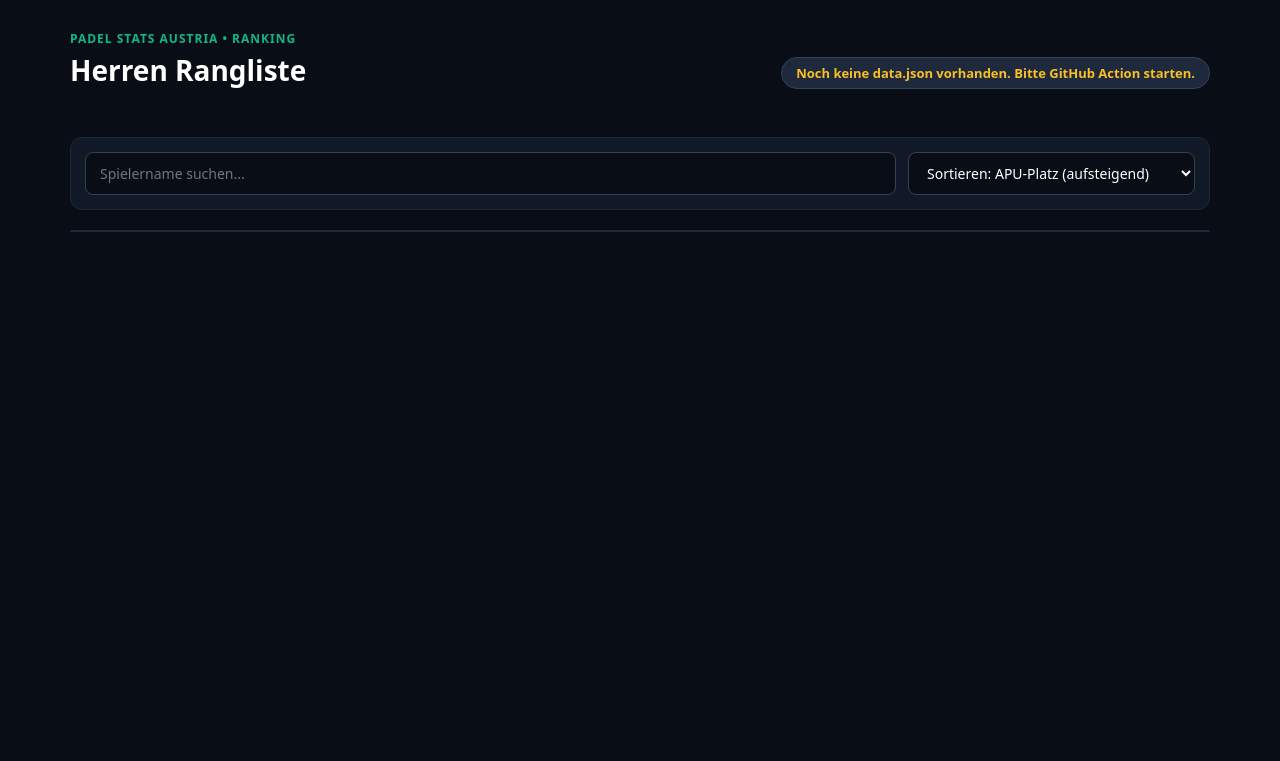
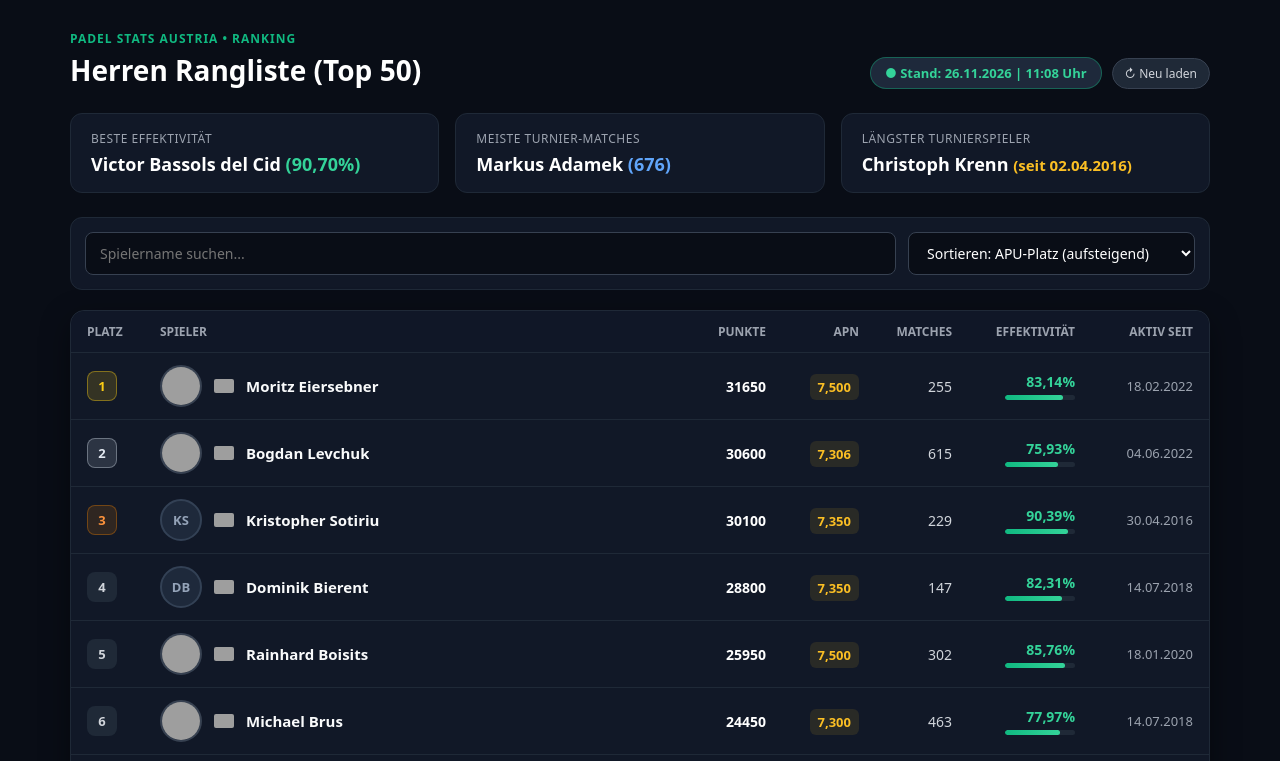
Before and after one commit to padel-stats-austria/ranking, a website: page index.html in a window 1280 px wide. Shown: the top 761 px of the page. Drawn offline with Linux system fonts and the light colour scheme; grey boxes are pictures that could not be loaded.

Commit message:
Update index.html

```diff
--- a/index.html
+++ b/index.html
@@ -130,6 +130,8 @@
         });
       };
 
+      const formatStand = (d) => d && d !== 'aktuell' ? d.replace(' ', ' | ') + ' Uhr' : 'aktuell';
+
       const gespeichert = localStorage.getItem(cacheKey);
       if (gespeichert) {
         try {
@@ -162,7 +164,7 @@
               data: liste
             }));
           } catch (e) { }
-          st.textContent = '● Stand: ' + formatStand(parsed.datum);
+          st.textContent = '● Stand: ' + formatStand(json.datum);
           st.style.color = '#34d399';
           st.style.borderColor = 'rgba(16,185,129,.4)';
           document.getElementById('reloadBtn').style.display = 'inline-block';
```
